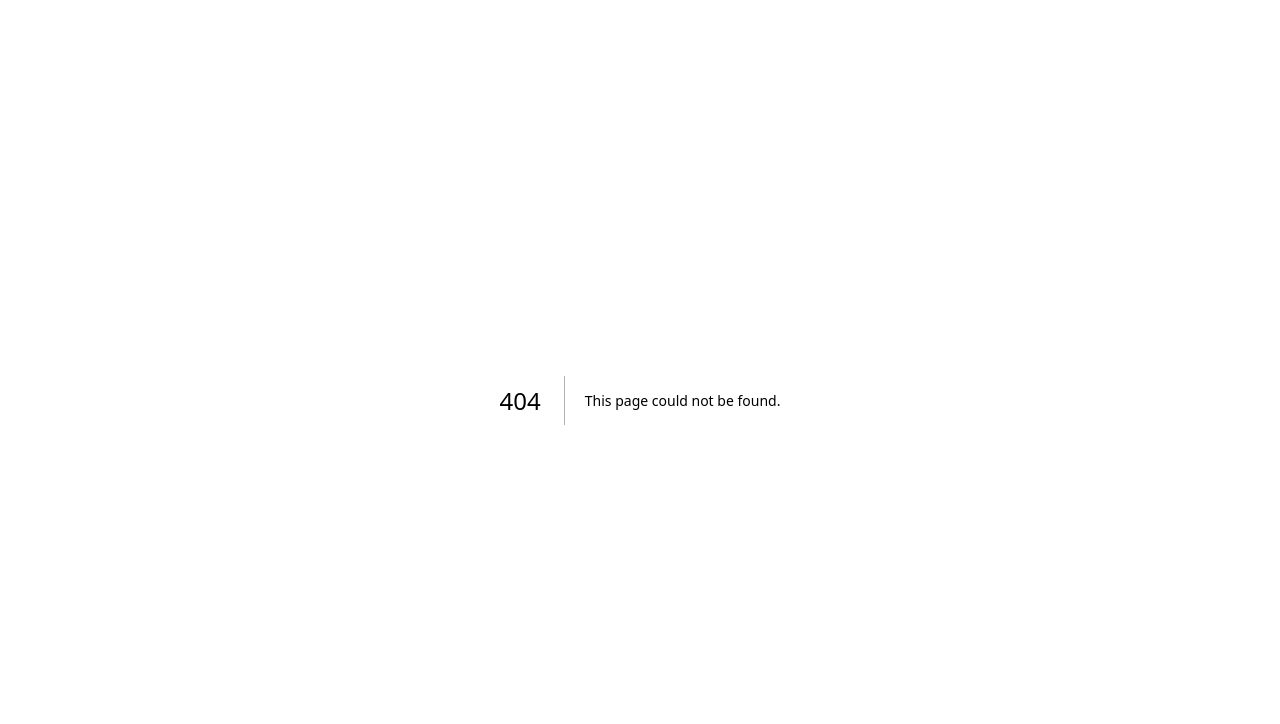
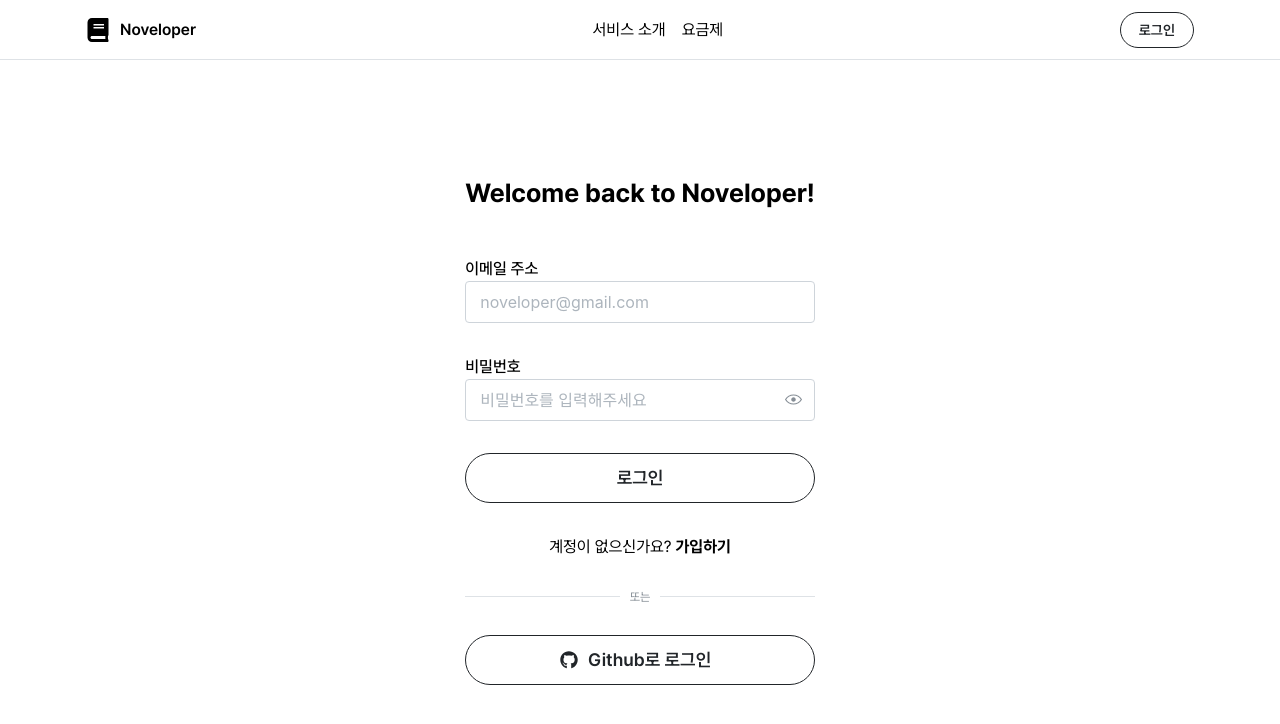
Before and after one commit to leey00nsu/noveloper, a Next.js app: page /auth/signin in a window 1280 px wide. Before the commit this address had no page. Shown: the top 724 px of the page. Built offline with nearby package versions, Linux system fonts and the light colour scheme.

Commit message:
feat. 로그인 페이지 추가

```diff
--- a/package.json
+++ b/package.json
@@ -13,6 +13,7 @@
     "@mantine/hooks": "^7.6.1",
     "@trivago/prettier-plugin-sort-imports": "^4.3.0",
     "next": "14.1.0",
+    "next-auth": "^4.24.7",
     "react": "^18",
     "react-dom": "^18",
     "react-icons": "^5.0.1"
--- /dev/null
+++ b/src/app/api/auth/[...nextauth]/route.ts
@@ -0,0 +1,18 @@
+import NextAuth from 'next-auth';
+import GithubProvider from 'next-auth/providers/github';
+
+export const authOptions = {
+  providers: [
+    GithubProvider({
+      clientId: process.env.GITHUB_ID!,
+      clientSecret: process.env.GITHUB_SECRET!,
+    }),
+  ],
+  pages: {
+    signIn: '/auth/signin',
+  },
+};
+
+const handler = NextAuth(authOptions);
+
+export { handler as GET, handler as POST };
--- /dev/null
+++ b/src/app/auth/signin/page.tsx
@@ -0,0 +1,12 @@
+import LoginForm from '@/components/auth/sign-in/sign-in-form';
+import AppContainer from '@/components/ui/container/app-container';
+
+const Page = () => {
+  return (
+    <AppContainer>
+      <LoginForm />
+    </AppContainer>
+  );
+};
+
+export default Page;
--- /dev/null
+++ b/src/app/dashboard/page.tsx
@@ -0,0 +1,15 @@
+'use client';
+
+import AppContainer from '@/components/ui/container/app-container';
+import { Button } from '@mantine/core';
+import { signOut, useSession } from 'next-auth/react';
+
+export default function Page() {
+  const { data: session } = useSession();
+  return (
+    <AppContainer>
+      <div>logined as {session?.user?.email}</div>
+      <Button onClick={() => signOut()}>Log out</Button>
+    </AppContainer>
+  );
+}
--- a/src/app/layout.tsx
+++ b/src/app/layout.tsx
@@ -4,6 +4,7 @@ import type { Metadata } from 'next';
 import localFont from 'next/font/local';
 
 import './globals.css';
+import Providers from './providers';
 
 const pretendard = localFont({
   src: './fonts/PretendardVariable.woff2',
@@ -17,6 +18,9 @@ export const metadata: Metadata = {
 };
 
 const theme = createTheme({
+  headings: {
+    fontFamily: pretendard.style.fontFamily,
+  },
   fontSizes: {
     xs: '0.75rem',
     sm: '0.875rem',
@@ -46,12 +50,14 @@ export default function RootLayout({
   children: React.ReactNode;
 }>) {
   return (
-    <html lang="en">
+    <html lang="ko">
       <head>
         <ColorSchemeScript />
       </head>
       <body className={pretendard.className}>
-        <MantineProvider theme={theme}>{children}</MantineProvider>
+        <MantineProvider theme={theme}>
+          <Providers>{children}</Providers>
+        </MantineProvider>
       </body>
     </html>
   );
--- /dev/null
+++ b/src/app/providers.tsx
@@ -0,0 +1,10 @@
+'use client';
+
+import { SessionProvider } from 'next-auth/react';
+import React from 'react';
+
+const Providers = ({ children }: { children: React.ReactNode }) => {
+  return <SessionProvider>{children}</SessionProvider>;
+};
+
+export default Providers;
--- /dev/null
+++ b/src/components/auth/sign-in/sign-in-form.tsx
@@ -0,0 +1,78 @@
+'use client';
+
+import {
+  Button,
+  Center,
+  Divider,
+  PasswordInput,
+  Stack,
+  Text,
+  TextInput,
+  Title,
+} from '@mantine/core';
+import { signIn } from 'next-auth/react';
+import Link from 'next/link';
+import { FaGithub } from 'react-icons/fa';
+
+const SignInForm = () => {
+  return (
+    <Center className="h-[calc(100vh-60px)] ">
+      <Stack p={30}>
+        <Title order={2} ta="center" mb={30}>
+          Welcome back to Noveloper!
+        </Title>
+
+        <TextInput
+          label="이메일 주소"
+          placeholder="noveloper@gmail.com"
+          size="md"
+        />
+        <PasswordInput
+          label="비밀번호"
+          placeholder="비밀번호를 입력해주세요"
+          mt="md"
+          size="md"
+        />
+        <Button
+          radius="xl"
+          variant="outline"
+          color="gray.9"
+          fullWidth
+          mt="md"
+          size="lg"
+        >
+          로그인
+        </Button>
+
+        <Text ta="center" mt="md">
+          계정이 없으신가요?{' '}
+          <Text
+            component={Link}
+            href="/auth/signup"
+            ta="center"
+            mt="md"
+            fw={700}
+          >
+            가입하기
+          </Text>
+        </Text>
+
+        <Divider my="xs" label="또는" labelPosition="center" />
+
+        <Button
+          onClick={() => signIn('github')}
+          radius="xl"
+          leftSection={<FaGithub />}
+          variant="outline"
+          color="gray.9"
+          fullWidth
+          size="lg"
+        >
+          Github로 로그인
+        </Button>
+      </Stack>
+    </Center>
+  );
+};
+
+export default SignInForm;
--- a/src/components/landing/hero.tsx
+++ b/src/components/landing/hero.tsx
@@ -1,5 +1,6 @@
-import { Box, Button, Center, Group, Stack, Text } from '@mantine/core';
+import { Box, Button, Center, Group, Stack, Text, Title } from '@mantine/core';
 import Image from 'next/image';
+import Link from 'next/link';
 
 const Hero = () => {
   return (
@@ -13,12 +14,12 @@ const Hero = () => {
       <Center className="h-full w-full">
         <Stack hiddenFrom="xl" gap={30}>
           <Stack>
-            <Text ta="center" className="text-5xl" fw={700}>
+            <Title order={2} ta="center" className="text-5xl">
               AI 기반 소설 창작 플랫폼
-            </Text>
-            <Text ta="center" className="text-5xl" fw={700}>
+            </Title>
+            <Title order={2} ta="center" className="text-5xl">
               Noveloper
-            </Text>
+            </Title>
           </Stack>
 
           <Stack>
@@ -29,7 +30,14 @@ const Hero = () => {
           </Stack>
 
           <Group justify="center">
-            <Button radius="xl" variant="outline" color="gray.9" size="lg">
+            <Button
+              component={Link}
+              href="/auth/signin"
+              radius="xl"
+              variant="outline"
+              color="gray.9"
+              size="lg"
+            >
               로그인
             </Button>
           </Group>
@@ -43,12 +51,12 @@ const Hero = () => {
         >
           <Stack gap={30}>
             <Stack>
-              <Text className="text-5xl" fw={700}>
+              <Title order={2} className="text-5xl">
                 AI 기반 소설 창작 플랫폼
-              </Text>
-              <Text className="text-5xl" fw={700}>
+              </Title>
+              <Title order={2} className="text-5xl">
                 Noveloper
-              </Text>
+              </Title>
             </Stack>
 
             <Stack>
@@ -59,7 +67,14 @@ const Hero = () => {
             </Stack>
 
             <Group>
-              <Button radius="xl" variant="outline" color="gray.9" size="lg">
+              <Button
+                component={Link}
+                href="/auth/signin"
+                radius="xl"
+                variant="outline"
+                color="gray.9"
+                size="lg"
+              >
                 로그인
               </Button>
             </Group>
--- a/src/components/ui/header/landing-header.tsx
+++ b/src/components/ui/header/landing-header.tsx
@@ -14,7 +14,13 @@ const LandingHeader = () => {
             <Link href="/pricing">요금제</Link>
           </Group>
           <Group>
-            <Button radius="xl" variant="outline" color="gray.9">
+            <Button
+              component={Link}
+              href="/auth/signin"
+              radius="xl"
+              variant="outline"
+              color="gray.9"
+            >
               로그인
             </Button>
           </Group>
```
Also changed, not shown: src/middleware.ts (added, +29 -0 lines), .eslintrc.json, 1 other file (tests, documents, lock files or other folders).
